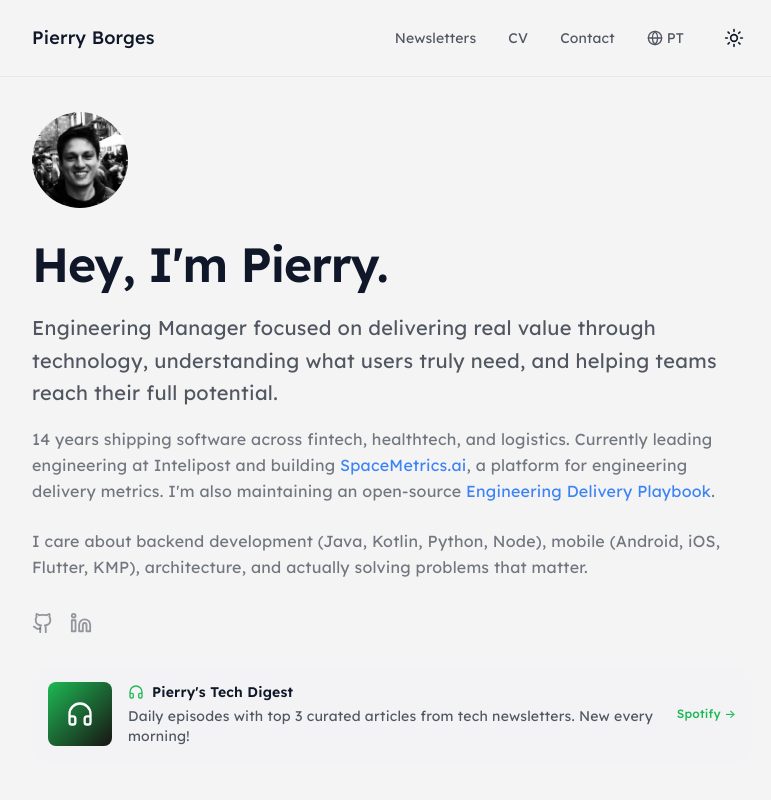
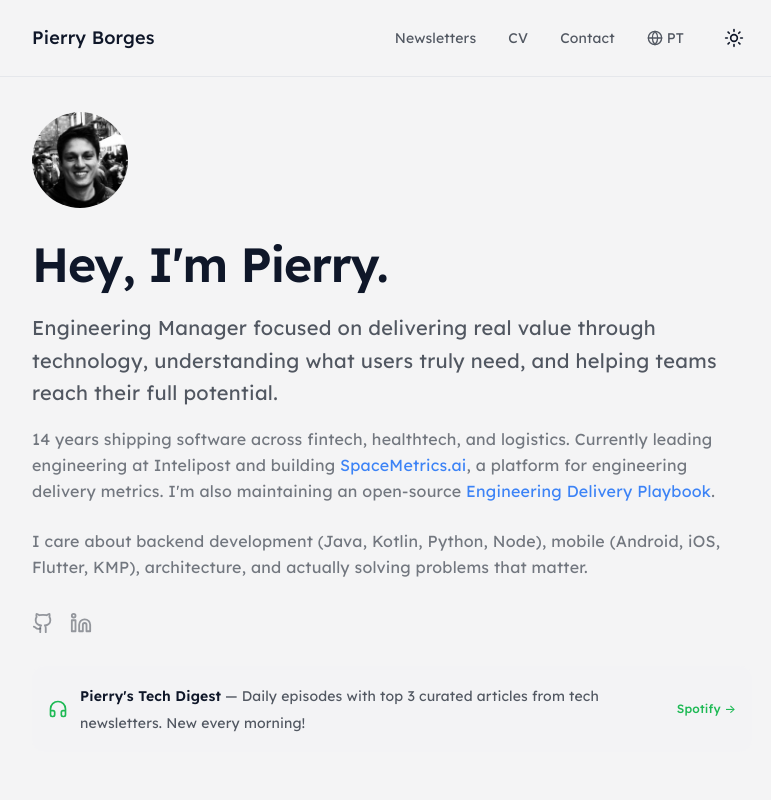
Before and after one commit to Pierry/pierry.github.io, a React (Vite) app: page / in a window 1280 px wide. Shown: the top 800 px of the page, without its empty margins (248-1019 px from the left). Built offline with nearby package versions, Linux system fonts and the light colour scheme.

Commit message:
simplify: remove podcast logo, text-only card

```diff
--- a/src/pages/Index.tsx
+++ b/src/pages/Index.tsx
@@ -404,19 +404,12 @@ const Index = () => {
             href="https://open.spotify.com/show/7IDGFYZNOM6ERjPCRLlrb5"
             target="_blank"
             rel="noopener noreferrer"
-            className="flex items-center gap-4 p-4 rounded-xl bg-accent/50 hover:bg-accent transition-colors group"
+            className="flex items-center gap-3 p-4 rounded-xl bg-accent/50 hover:bg-accent transition-colors group"
           >
-            <div className="w-16 h-16 rounded-lg bg-gradient-to-br from-[#1DB954] to-[#191414] flex items-center justify-center flex-shrink-0">
-              <Headphones size={28} className="text-white" />
-            </div>
+            <Headphones size={20} className="text-[#1DB954] flex-shrink-0" />
             <div className="flex-1 min-w-0">
-              <div className="flex items-center gap-2 mb-1">
-                <Headphones size={16} className="text-[#1DB954]" />
-                <span className="text-sm font-semibold text-foreground">Pierry's Tech Digest</span>
-              </div>
-              <p className="text-sm text-muted-foreground line-clamp-2">
-                {i18n.podcastCompact}
-              </p>
+              <span className="text-sm font-semibold text-foreground">Pierry's Tech Digest</span>
+              <span className="text-sm text-muted-foreground"> — {i18n.podcastCompact}</span>
             </div>
             <span className="text-xs text-[#1DB954] font-medium group-hover:underline flex-shrink-0">
               Spotify →
```
Also changed, not shown: 1 other file (tests, documents, lock files or other folders).
